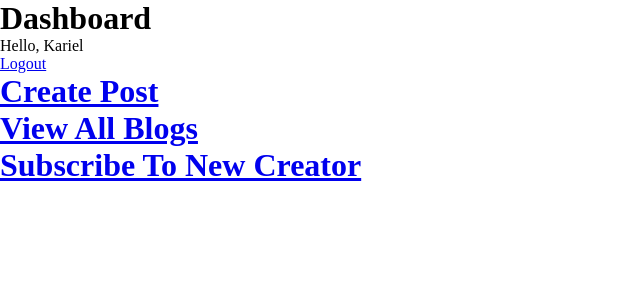
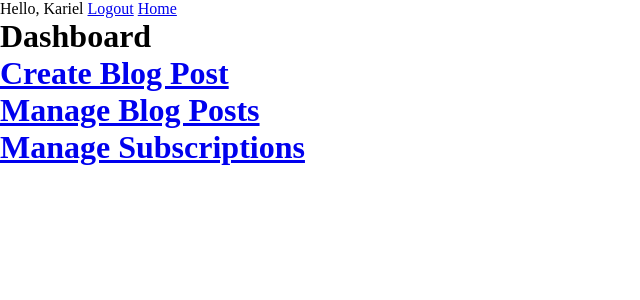
Before and after one commit to KarielM/DjangoBlogSite, a Django app: page /dashboard in a window 1280 px wide. Shown: the top 300 px of the page, without its empty margins (0-640 px from the left). Run offline with Django 5.2, Linux system fonts and the light colour scheme; a user stored in the database is signed in; data comes from the database, SQL or seed files in the repository; both versions use the stored data as it was after the commit.

Commit message:
started styling

```diff
--- a/project/app/templates/dashboard.html
+++ b/project/app/templates/dashboard.html
@@ -1,18 +1,22 @@
 {% extends "root.html" %}
 
 {% block content %}
+<header>
+    Hello, {{request.user}}
+    <span><a href = {% url "logout" %}>Logout</a></span>
+    <span><a href = {% url "dashboard" %}>Home</a></span>
+</header>
+{% block title %}
 <h1>Dashboard</h1>
-<p>Hello, {{request.user}}</p>
-<p>{{request.user.role}}</p>
-<span><a href = {% url "logout" %}>Logout</a></span>
 
-<h1><a href = {% url "create_blog_post" %}>Create Post</a></h1>
+<h1><a href = {% url "create_blog_post" %}>Create Blog Post</a></h1>
 
-<h1><a href = {% url "view_my_blogs" %}>View All Blogs</a></h1>
+<h1><a href = {% url "view_my_blogs" %}>Manage Blog Posts</a></h1>
 
-<h1><a href = {% url 'subscribe' %}>Subscribe To New Creator</a></h1>
+<h1><a href = {% url 'subscribe' %}>Manage Subscriptions</a></h1>
 
 {% if role.name == 'Admin' %}
+    {% if blogs %}
     <form method = 'POST'>
         <h1>Latest Blogs:</h1>
         {% for blog in blogs %}
@@ -21,11 +25,10 @@
         <p>{{blog.author.username}}</p>
         <p>{{blog.post}}</p>
         <p><a href = {% url "delete" blog.title%}>Delete</a></p>
-        <p><input type = 'submit' value = '{{blog.author.username}}'>Block this user?</input></p>
         {% endif %}
         {% endfor %}
     </form>
+    {% endif %}
 {% endif %}
-
-
+{% endblock title %}
 {% endblock content %}
--- a/project/app/templates/root.html
+++ b/project/app/templates/root.html
@@ -10,7 +10,9 @@
   </head>
   <body>
   {% block content %}
-  <h1>IDK</h1>
+    {% block title %}
+      IDK
+    {% endblock title %}
   {% endblock content %}
   </body>
 </html>
--- a/project/app/templates/subscribe_new.html
+++ b/project/app/templates/subscribe_new.html
@@ -22,6 +22,7 @@
 </form>
 
 {% if role == 'Admin' %}
+{% if subscribers %}
 <form method = 'post'>
     {% csrf_token %}
     <h1>Current Subscribers:</h1>
@@ -29,8 +30,9 @@
     {% for subscriber in subscribers %}
         <p><input type = 'submit' name = 'block' value = '{{subscriber.subscriber.username}}'/></p>
     {% endfor %}
+</form>
+{% endif %}
 
-</form>
 
     {% if blocked_users %}
     <h1>Blocked Users</h1>
--- a/project/app/views.py
+++ b/project/app/views.py
@@ -82,9 +82,9 @@ def Dashboard_View(request:HttpRequest):
 
 @login_required(login_url='user_login')
 def create_blog_post_view(request):
-    form = Create_Blog_Post_Form()
+    form = Create_Blog_Post_Form(user = request.user)
     # subscribed_youtubers = YouTuber.objects.filter(subscriptions__subscriber=request.user)
-    subscribed_youtubers = request.user.subscriptions.all()
+    # subscribed_youtubers = request.user.subscriptions.all()
     # print(subscribed_youtubers)
 
     # print(request.user)
@@ -95,22 +95,27 @@ def create_blog_post_view(request):
     # print(isinstance(request.user, user2))
 
     if request.method == 'POST':
+        # print(request.POST)
         form = Create_Blog_Post_Form(request.POST, user = request.user)
         if form.is_valid():
+            print(form.cleaned_data)
             # form.save()
 
             author = request.user
             title = form.cleaned_data['title']
             content_creator_username = form.cleaned_data['content_creator']
-            content_creator = YouTuber.objects.get(creator__username=content_creator_username)
+            # content_creator = YouTuber.objects.get(creator__username=content_creator_username.subscribed_to)
+            # print(f'HELLO HELLO HELLO {content_creator}')
             post = form.cleaned_data['post']
+            print(content_creator_username)
 
-            # create_posts(author, content_creator, post, title)
-            create_posts(author, title, content_creator, post)
+            create_posts(author, title, content_creator_username, post)
             messages.success(request, 'Post successfully created')
 
             # create_posts(form.cleaned_data)
             return redirect('dashboard')
+        else:
+            print(form.errors)
 
     return render(request, 'create_post.html', {'form': form})
 
```
Also changed, not shown: project/app/forms.py (+9 -2 lines), project/app/templates/view_blogs.html (+5 -3 lines), project/db.sqlite3.
